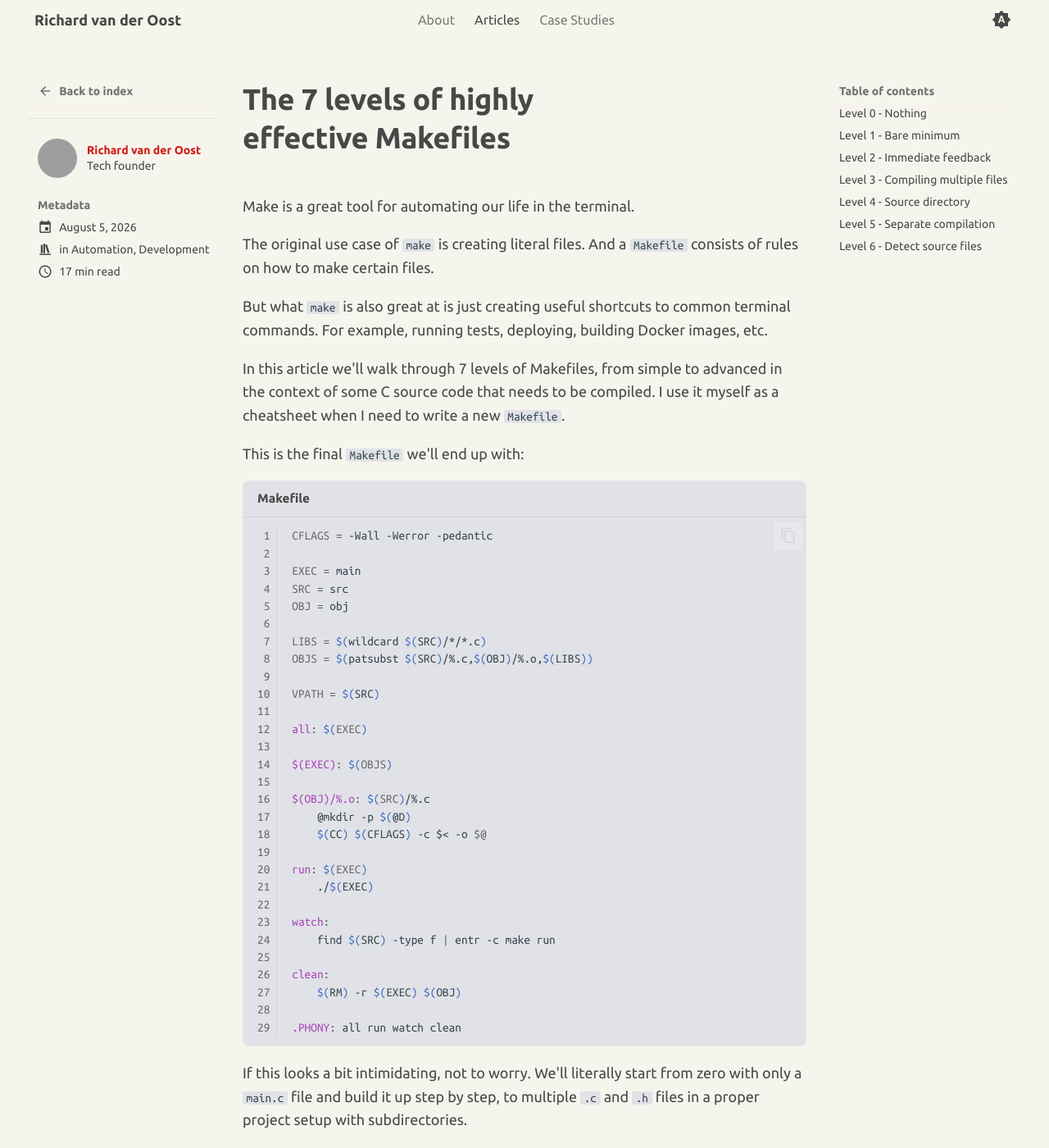
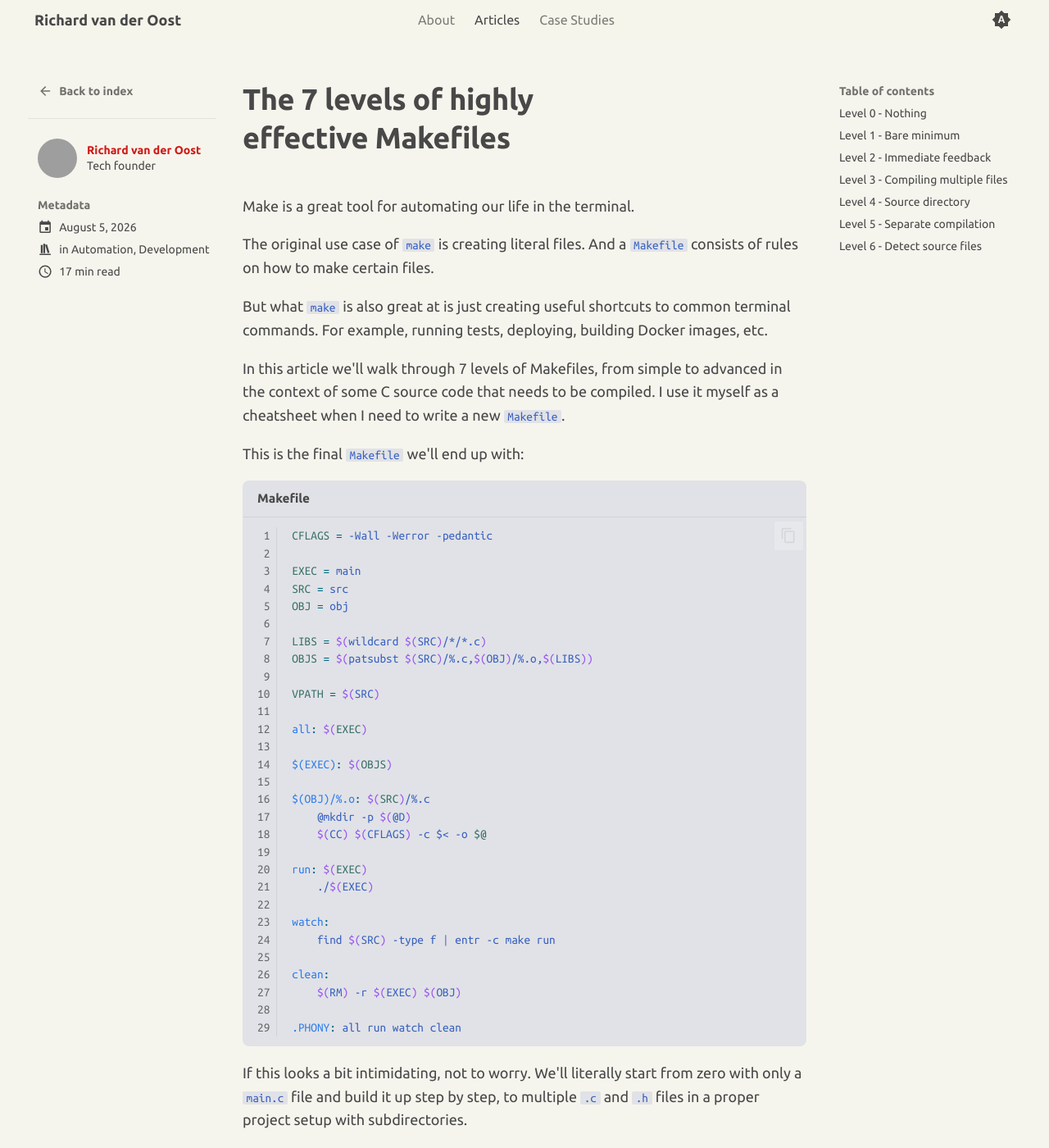
Before and after one commit to vanderoost/vanderoost.github.io, an MkDocs documentation site: the page built from docs/articles/posts/2026-08-05_7-levels-effective-makefile-automation.md, in a window 1280 px wide and 1400 px high. Shown: the whole window at 82% size. Built offline with MkDocs 1.6.1 and Material for MkDocs 9.7.7, drawn with Linux system fonts in a browser that asks for light colours; grey boxes are pictures that could not be loaded.

Commit message:
Add tokyonight colors for code blocks

```diff
--- a/docs/stylesheets/extra.css
+++ b/docs/stylesheets/extra.css
@@ -49,9 +49,36 @@
 }
 
 /* Rounded corners for code snippets */
-div .highlight {
-  border-radius: 0.4rem;
-  overflow: clip;
+@media screen and (min-width: 720px) {
+  div .highlight {
+    border-radius: 0.4rem;
+    overflow: clip;
+  }
+}
+
+/* Tokyo Night renders comments in italic (`hi Comment gui=italic`) */
+.highlight :is(.c, .c1, .ch, .cm, .cs, .sd) {
+  font-style: italic;
+}
+
+/* Material folds two tokens into buckets Tokyo Night colours differently: .kc
+   (True/False/None) rides along with plain names, and .sa (the f/b/r prefix on
+   a string literal) is unmapped and falls through to the default foreground. */
+.highlight .kc {
+  color: var(--md-code-hl-constant-color);
+}
+.highlight .sa {
+  color: var(--md-code-hl-keyword-color);
+}
+
+/* Diff highlighting. Material points .gd/.gi at --md-typeset-{del,ins}-color,
+   which is also used by ~~del~~ / ++ins++ in prose; Tokyo Night's DiffAdd and
+   DiffDelete are tuned to the code background, so they are scoped to code. */
+.highlight .gd {
+  background-color: var(--rvo-code-del-color);
+}
+.highlight .gi {
+  background-color: var(--rvo-code-ins-color);
 }
 
 /* Custom colors */
@@ -70,7 +97,29 @@ div .highlight {
   --md-footer-fg-color--light: oklch(0.3 0 0);
   --md-footer-fg-color--lighter: oklch(0.2 0 0);
 
-  --md-code-bg-color:    #e1e2e7;
+  /* Tokyo Night Day. Group names in comments are the Vim highlight groups the
+     colour is taken from; the Material variable it feeds is the property. */
+  --md-code-fg-color: #3760bf;                 /* Normal   */
+  --md-code-bg-color: #e1e2e7;                 /* Normal   */
+
+  --md-code-hl-color:        #2e7de9;          /* Function — line marker */
+  --md-code-hl-color--light: #2e7de91a;        /* highlighted-line background */
+
+  --md-code-hl-comment-color:     #848cb5;     /* Comment    */
+  --md-code-hl-keyword-color:     #9854f1;     /* Statement  */
+  --md-code-hl-string-color:      #587539;     /* String     */
+  --md-code-hl-number-color:      #b15c00;     /* Constant   */
+  --md-code-hl-constant-color:    #b15c00;     /* Constant   */
+  --md-code-hl-function-color:    #2e7de9;     /* Function   */
+  --md-code-hl-variable-color:    #387068;     /* green1     */
+  --md-code-hl-name-color:        #3760bf;     /* Normal     */
+  --md-code-hl-operator-color:    #006a83;     /* Operator   */
+  --md-code-hl-punctuation-color: #6172b0;     /* fg_dark    */
+  --md-code-hl-special-color:     #188092;     /* Special    */
+  --md-code-hl-generic-color:     #6172b0;     /* fg_dark    */
+
+  --rvo-code-del-color: #dababe;               /* DiffDelete */
+  --rvo-code-ins-color: #b7ced5;               /* DiffAdd    */
 
   --rvo-h1-color: oklch(0.4 0 0);
 }
@@ -86,7 +135,28 @@ div .highlight {
   --md-footer-bg-color: none;
   --md-footer-bg-color--dark: oklch(19% 0.016 264.665);
 
-  --md-code-bg-color: #1a1b26;
+  /* Tokyo Night (night) */
+  --md-code-fg-color: #c0caf5;                 /* Normal   */
+  --md-code-bg-color: #1a1b26;                 /* Normal   */
+
+  --md-code-hl-color:        #7aa2f7;          /* Function — line marker */
+  --md-code-hl-color--light: #7aa2f71a;        /* highlighted-line background */
+
+  --md-code-hl-comment-color:     #565f89;     /* Comment    */
+  --md-code-hl-keyword-color:     #bb9af7;     /* Statement  */
+  --md-code-hl-string-color:      #9ece6a;     /* String     */
+  --md-code-hl-number-color:      #ff9e64;     /* Constant   */
+  --md-code-hl-constant-color:    #ff9e64;     /* Constant   */
+  --md-code-hl-function-color:    #7aa2f7;     /* Function   */
+  --md-code-hl-variable-color:    #73daca;     /* green1     */
+  --md-code-hl-name-color:        #c0caf5;     /* Normal     */
+  --md-code-hl-operator-color:    #89ddff;     /* Operator   */
+  --md-code-hl-punctuation-color: #a9b1d6;     /* fg_dark    */
+  --md-code-hl-special-color:     #2ac3de;     /* Special    */
+  --md-code-hl-generic-color:     #a9b1d6;     /* fg_dark    */
+
+  --rvo-code-del-color: #4a272f;               /* DiffDelete */
+  --rvo-code-ins-color: #243e4a;               /* DiffAdd    */
 
   --rvo-h1-color: oklch(97% 0.001 106.424);
 }
```
